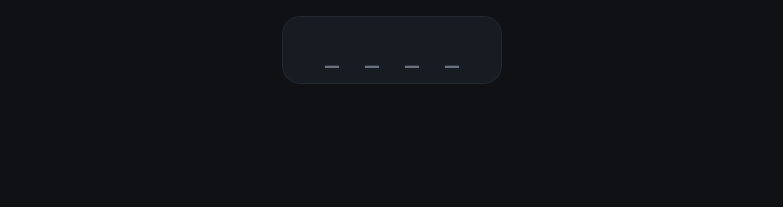
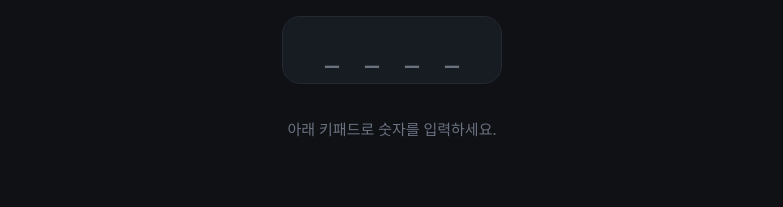
Before and after one commit to 4sighttt/number_baseball_game, a plain HTML site: page index.html in a window 1280 px wide. Shown: the top 207 px of the page, without its empty margins (248-1031 px from the left). Drawn offline with Linux system fonts and the light colour scheme.

Commit message:
Add files via upload

```diff
--- a/index.html
+++ b/index.html
@@ -231,7 +231,7 @@
     <section class="history" id="history">
       <div id="winBanner"></div>
       <div class="history-list" id="historyList"></div>
-
+      <div class="empty" id="emptyText">아래 키패드로 숫자를 입력하세요.</div>
     </section>
 
     <section class="keypad" id="keypad"></section>
```
